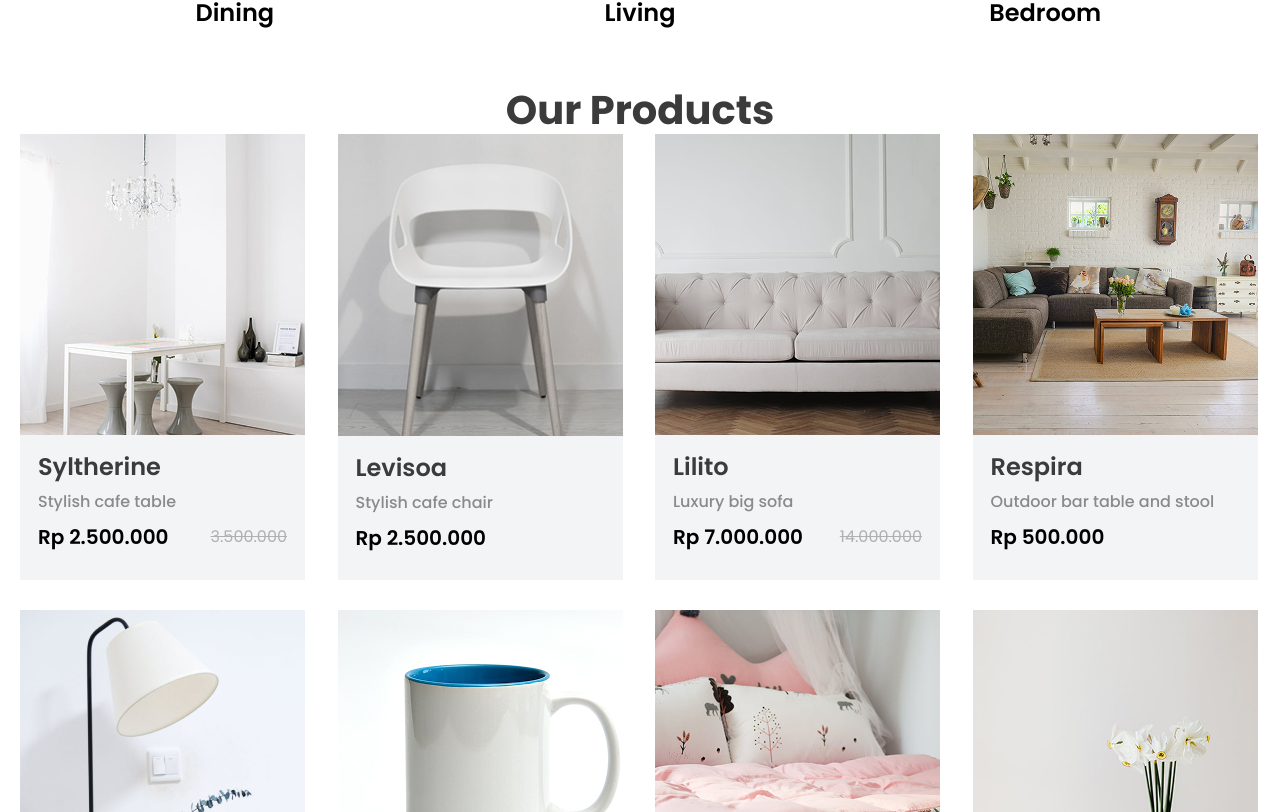
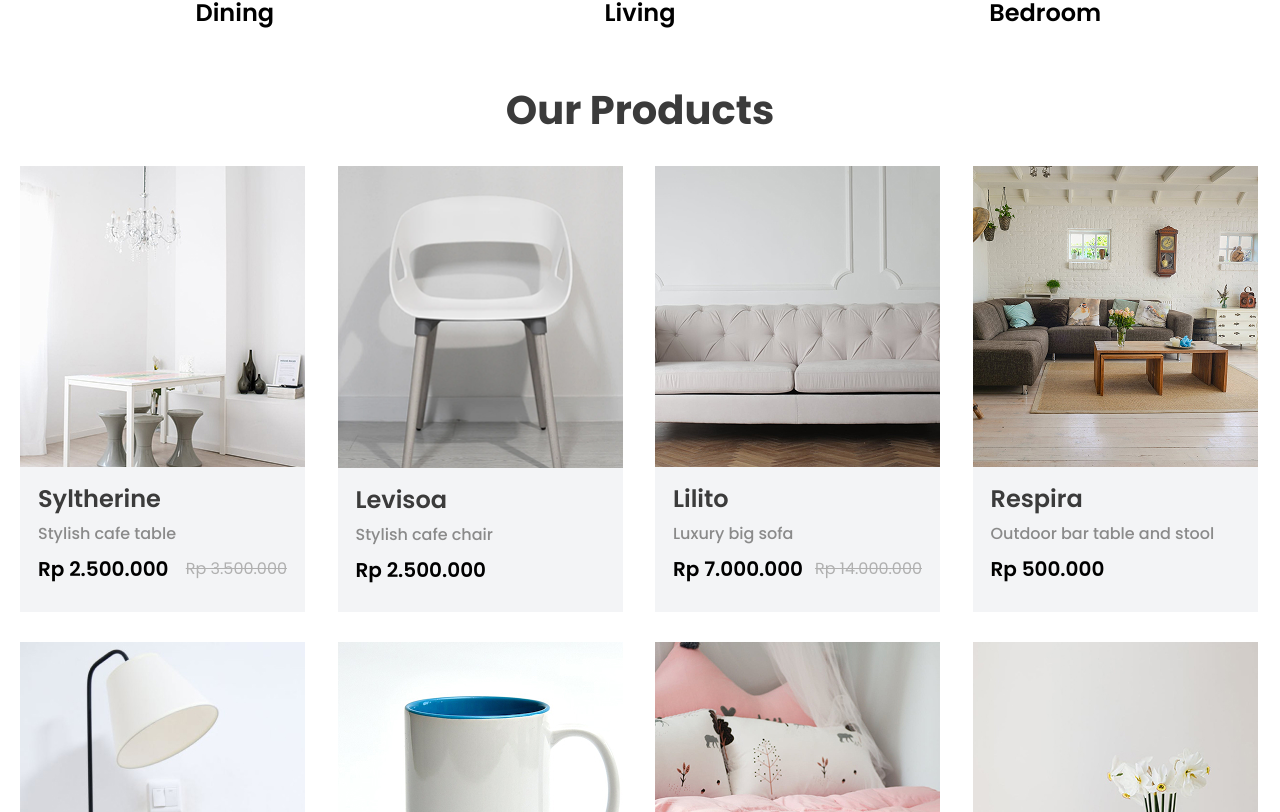
Before and after one commit to Hannalysis/furniture-site-implementation, a React (Vite) app: page / in a window 1280 px wide. Shown: the part 1528-2340 px from the top of the page. Built offline with nearby package versions, Linux system fonts and the light colour scheme.

Commit message:
chore: wasPrice content corrected
Margins added on productContentContainer.

```diff
--- a/src/pages/Home/OurProducts/OurProducts.module.css
+++ b/src/pages/Home/OurProducts/OurProducts.module.css
@@ -6,3 +6,7 @@
     justify-self: center;
     color: var(--card-text-colour);
 }
+
+.ourProductsCardContainer {
+    margin: 32px 0;
+}
--- a/src/pages/Home/OurProducts/OurProducts.tsx
+++ b/src/pages/Home/OurProducts/OurProducts.tsx
@@ -14,13 +14,13 @@ import imgProduct7 from "../../../assets/home/our-products/img-pingky-cute-bed-s
 import imgProduct8 from "../../../assets/home/our-products/img-potty-minimalist-flower-pot.jpg"
 
 const products = [
-  { id: 1, title: "Syltherine", image: imgProduct1, desc: "Stylish cafe table", price: "Rp 2.500.000", wasPrice: "3.500.000"},
+  { id: 1, title: "Syltherine", image: imgProduct1, desc: "Stylish cafe table", price: "Rp 2.500.000", wasPrice: "Rp 3.500.000"},
   { id: 2, title: "Levisoa", image: imgProduct2, desc: "Stylish cafe chair", price: "Rp 2.500.000"},
-  { id: 3, title: "Lilito", image: imgProduct3, desc: "Luxury big sofa", price: "Rp 7.000.000", wasPrice: "14.000.000"},
+  { id: 3, title: "Lilito", image: imgProduct3, desc: "Luxury big sofa", price: "Rp 7.000.000", wasPrice: "Rp 14.000.000"},
   { id: 4, title: "Respira", image: imgProduct4, desc: "Outdoor bar table and stool", price: "Rp 500.000"},
   { id: 5, title: "Grifo", image: imgProduct5, desc: "Night lamp", price: "Rp 1.500.000"},
   { id: 6, title: "Muggo", image: imgProduct6, desc: "Small mug", price: "Rp 150.000"},
-  { id: 7, title: "Pingky", image: imgProduct7, desc: "Cute bed set", price: "Rp 7.000.000", wasPrice: "14.000.000"},
+  { id: 7, title: "Pingky", image: imgProduct7, desc: "Cute bed set", price: "Rp 7.000.000", wasPrice: "Rp 14.000.000"},
   { id: 8, title: "Potty", image: imgProduct8, desc: "Minimalist flower pot", price: "Rp 500.000"},
 ]
 
```
